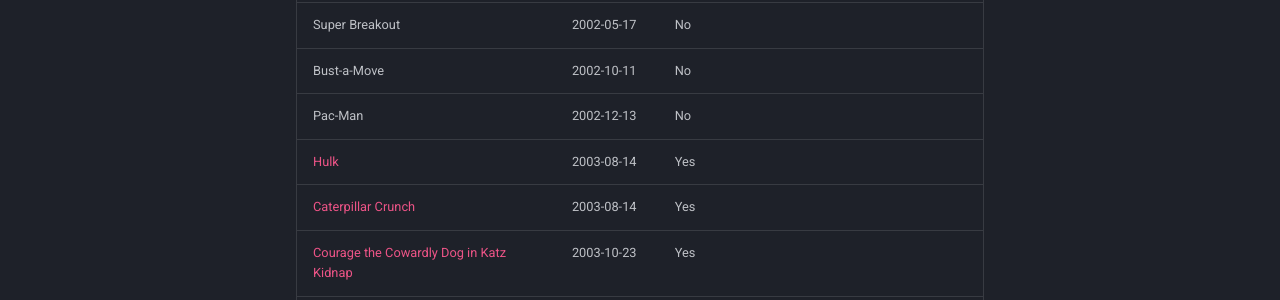
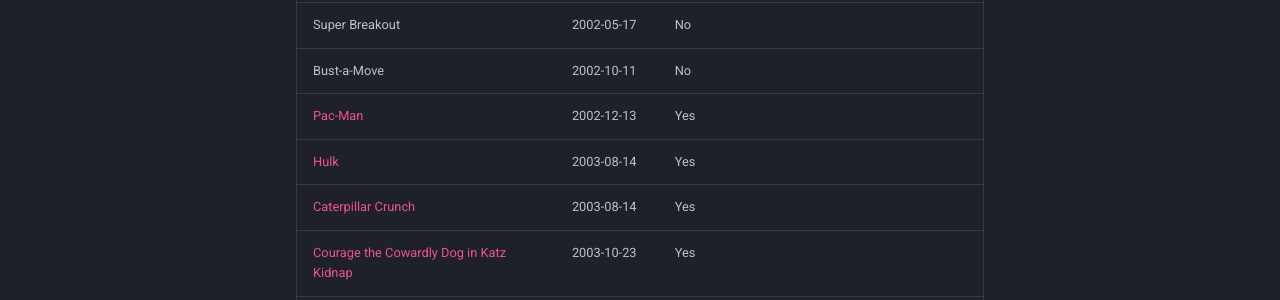
Before and after one commit to cobaltgit/sky-games-archive, an MkDocs documentation site: the page built from docs/developers/denki.md, in a window 1280 px wide and 900 px high, scrolled down 530 px. Shown: the part 152-452 px from the top of the window. Built offline with MkDocs 1.6.1 and Material for MkDocs 9.7.7, drawn with Linux system fonts in a browser that asks for light colours; comment, search, counter and statistics services are not loaded.

Commit message:
PacMan is now playable online!

```diff
--- a/docs/developers/denki.md
+++ b/docs/developers/denki.md
@@ -17,7 +17,7 @@
 [Denki Blocks!](/games/denki-blocks)|2001-08-31|Yes|
 Super Breakout|2002-05-17|No|
 Bust-a-Move|2002-10-11|No|
-Pac-Man|2002-12-13|No|
+[Pac-Man](/games/pacman)|2002-12-13|Yes|
 [Hulk](/games/hulk)|2003-08-14|Yes|
 [Caterpillar Crunch](/games/caterpillar)|2003-08-14|Yes|
 [Courage the Cowardly Dog in Katz Kidnap](/games/courage-katz-kidnap)|2003-10-23|Yes|
```
Also changed, not shown: docs/games/index.md (+1 -0 lines).
